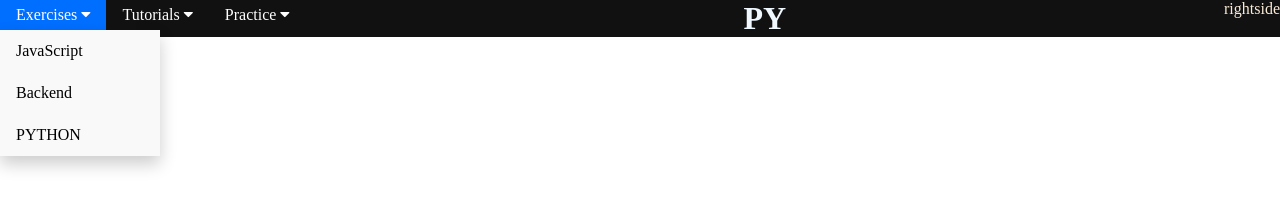
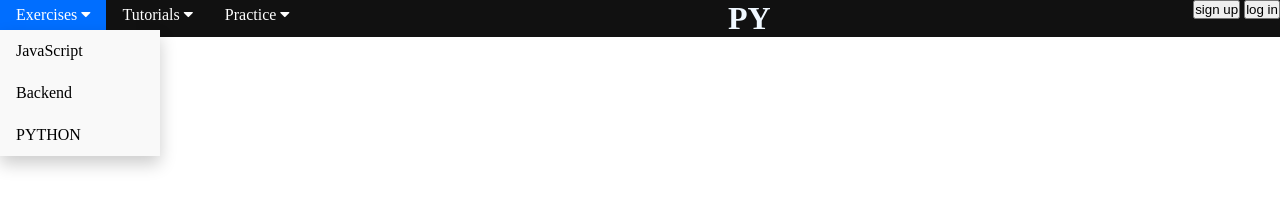
Before and after one commit to RohanMagar7/Python-tutorial, a plain HTML site: page index.html in a window 1280 px wide. Drawn offline with Linux system fonts and the light colour scheme.

Commit message:
second changes of navbar

```diff
--- a/index.html
+++ b/index.html
@@ -46,7 +46,12 @@
             </div>
         </div>
             <div class="mid-nav"><h1 style="color: aliceblue;">PY</h1></div>
-            <div id="right-nav">rightside</div>
+            <div id="right-nav">
+                <div>
+                    <button type="button">sign up</button>
+                    <button type="button">log in</button>
+                </div>
+            </div>
         </div>
     </header>
 </body>
```
